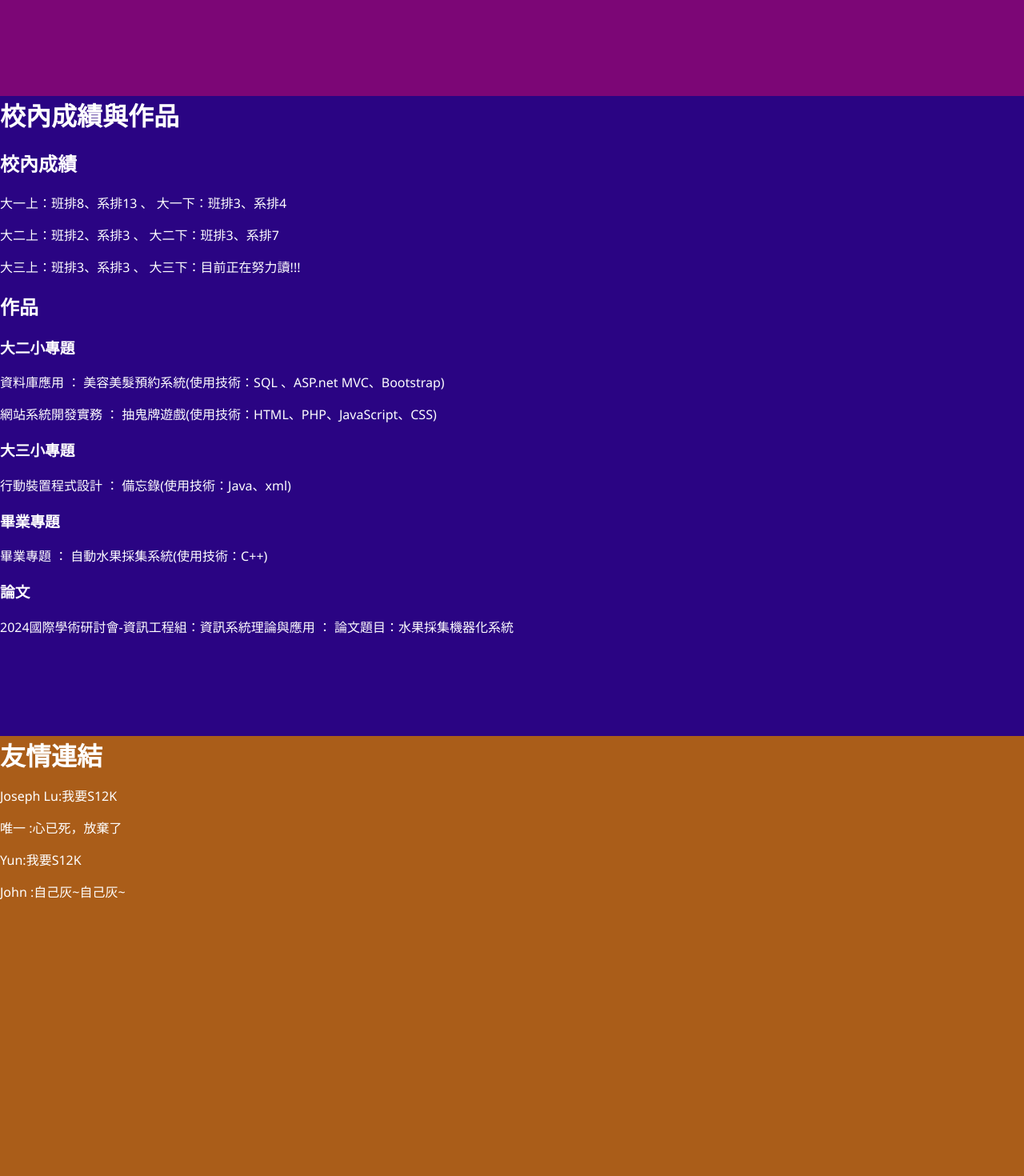
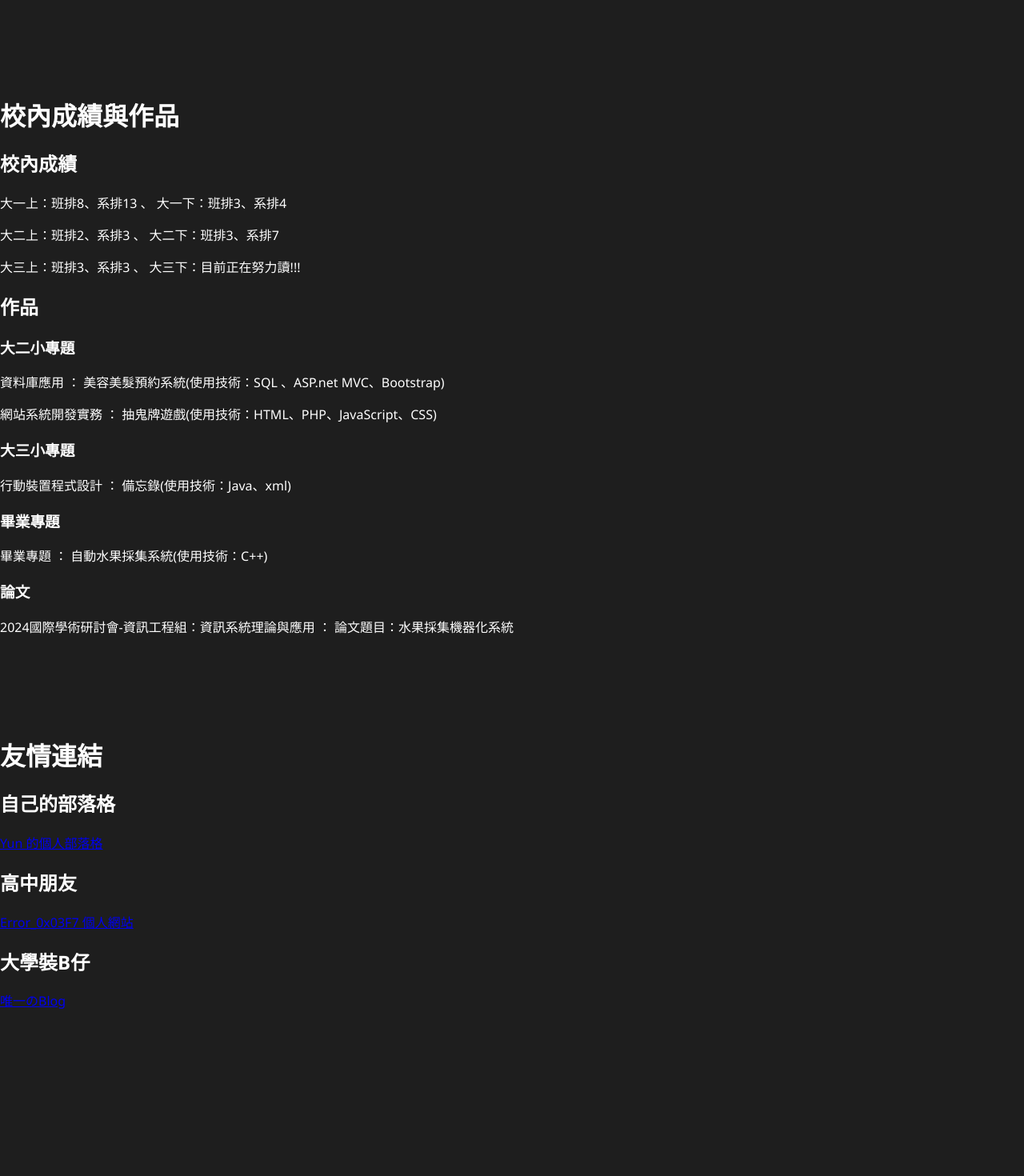
Before and after one commit to error19137/yunnn, a React (Vite) app: page / in a window 1280 px wide. Shown: the part 2280-3750 px from the top of the page at 80% size. Built offline with nearby package versions, Linux system fonts and the light colour scheme.

Commit message:
修改背景顏色 +翻轉頁面+新增超連結

```diff
--- a/src/components/footer.jsx
+++ b/src/components/footer.jsx
@@ -6,12 +6,12 @@ const Footer = () => {
         <h1>My information</h1>
 
         <div id="foo1">
-        <IconBrandFacebook />
-        <IconBrandInstagram />
-        <IconBrandYoutube />
-        <IconBrandLine />
-        <IconBrandGithub />
-        <IconBrandDiscord />
+        <a id="facebook" href="https://www.facebook.com/profile.php?id=100004653729307"><IconBrandFacebook /></a>
+        <a id="instagram" href="https://instagram.com/yun.chen_0217?igshid=ZDdkNTZiNTM="><IconBrandInstagram /></a>
+        <a id="Youtube" href="https://www.youtube.com/channel/UCP7gs2_4yeb3T0Bwwb4GrkA"><IconBrandYoutube /></a>
+        <a id="Line" href="https://line.me/ti/p/8GkgrpZm-w"><IconBrandLine /></a>
+        <a id="Github" href="https://github.com/error19137"><IconBrandGithub /></a>
+        <a id="Discord" href="https://discordapp.com/users/893415357283455008"><IconBrandDiscord /></a>
         </div>
         <div id="foo2">
         <h2>版權所有© 2024/01~2024 Yun's Website React版</h2>
--- a/src/components/friend.jsx
+++ b/src/components/friend.jsx
@@ -5,10 +5,22 @@ const Friend = () => {
         <div className="fri1"></div>
 
         <h1>友情連結</h1>
-        <p>Joseph Lu:我要S12K</p>
-        <p>唯一 :心已死，放棄了</p>
-        <p>Yun:我要S12K</p>
-        <p>John :自己灰~自己灰~</p>
+
+        <h2>自己的部落格</h2>
+        <div id="Yun">
+        <p><a href="https://error19137.github.io/">Yun 的個人部落格</a></p>
+        </div>
+
+        <h2>高中朋友</h2>
+        <div id="Joseph">
+        <p><a href="https://error0x03f7.vercel.app/?fbclid=IwAR0bc9Hq2MJfFtumDweImh8uoy79arZPSIucxfG3pcrJCjRdLt3U-xVCZwc">Error_0x03F7 個人網站</a></p>
+        </div>
+
+        <h2>大學裝B仔</h2>
+        <div id="sao-x">
+        <p><a href="https://blog.sao-x.com/">唯一のBlog</a></p>
+        </div>
+
         </div>
     );
 }
--- a/src/components/header.jsx
+++ b/src/components/header.jsx
@@ -33,11 +33,12 @@ const Header = () => {
             </div>
 
             <div className="hea1">
-                <div className="">首頁</div>
-                <div className="">關於我</div>
-                <div className="">聯絡我</div>
-                <div className="">校內成績與作品</div>
-                <div className="">友情連結</div>
+                <a href="#home">首頁</a>
+                <a href="#about">關於我</a>
+                <a href="#contact">關於我</a>
+                <a href="#portfolio">校內成績與作品</a>
+                <a href="#friend">友情連結</a>
+                <a href="#cc">CC授權條款</a>
 
             </div>
         </header>
--- a/src/index.css
+++ b/src/index.css
@@ -1,6 +1,10 @@
 * {
   -webkit-tap-highlight-color: transparent;
   box-sizing: border-box;
+}
+
+html{
+  scroll-behavior: smooth;
 }
 
 html,body {
@@ -45,22 +49,22 @@ h1 {
 
 #portfolio {
   height: 100vh;
-  background: rgb(42, 4, 131);
+  background: rgb(30,30,30);
 }
 
 #contact {
   height: 100vh;
-  background: rgb(124, 6, 118);
+  background: rgb(30,30,30);
 }
 
 #friend {
   height: 100vh;
-  background: rgb(170, 93, 25);
+  background: rgb(30,30,30);
 }
 
 #cc {
   height: 100vh;
-  background: rgb(60, 2, 123);
+  background: rgb(30,30,30);
 }
 
 .abo1 {
@@ -111,12 +115,57 @@ h1 {
   padding: 10px;
 }
 
+.hea1 a {
+  text-decoration: none;
+  color: white;
+}
+
 footer h1{
   display: flex;
   justify-content: center;
   align-items: center;
   width: 100%;
   padding: 10px;
+}
+
+#instagram {
+  text-decoration: none;
+  color: rgb(209,1,219);
+}
+
+#facebook {
+  text-decoration: none;
+  color: rgb(19,156,247);
+}
+
+#Youtube {
+  text-decoration: none;
+  color: rgb(255,0,0);
+}
+
+#Line {
+  text-decoration: none;
+  color: rgb(0,255,0);
+}
+
+#Discord {
+  text-decoration: none;
+  color: rgb(88,101,242);
+}
+
+Friend .Joseph {
+  text-decoration: none;
+  color: rgb(255,255,255);
+}
+
+Friend .sao-x {
+  text-decoration: none;
+  color: rgb(255,255,255);
+}
+
+Friend .Yun {
+  text-decoration: none;
+  color: rgb(255,255,255);
 }
 
 #foo1 {
```
